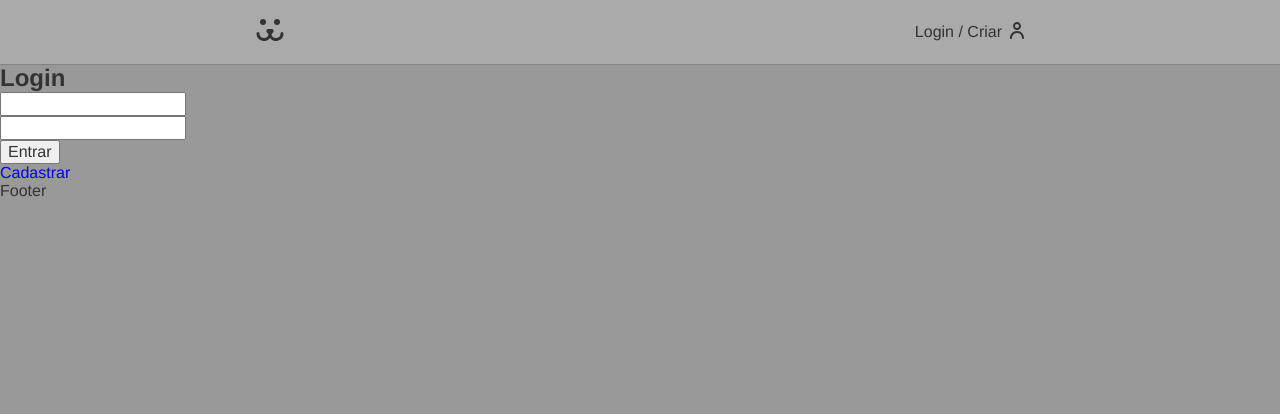
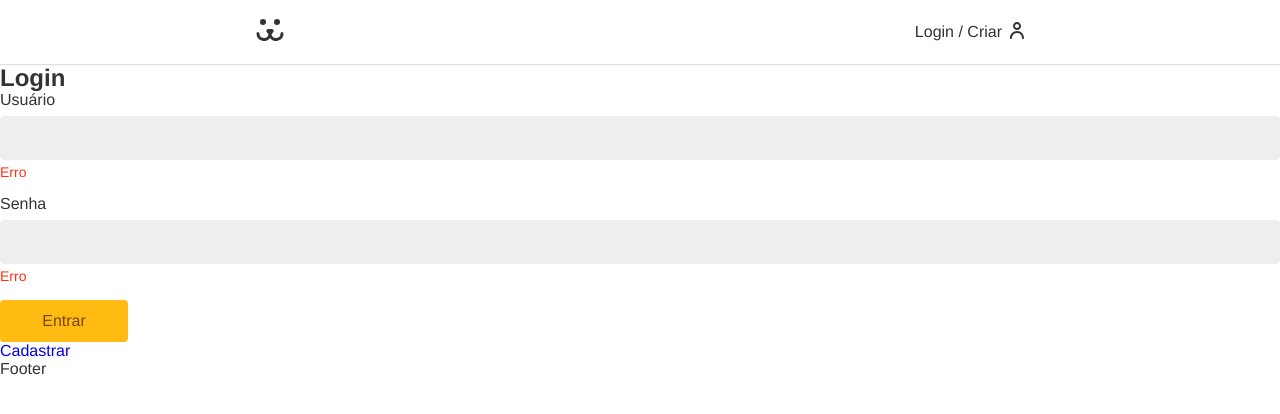
Before and after one commit to jfmacedo91/dogs, a React (Vite) app: page /login in a window 1280 px wide. Shown: the top 414 px of the page. Built offline with nearby package versions, Linux system fonts and the light colour scheme.

Commit message:
add form componentse

```diff
--- a/src/App.css
+++ b/src/App.css
@@ -9,7 +9,6 @@
   --type-first: Helvetica, Arial, Inter, sans-serif;
   --type-second: Spectral, Georgia;
   font-family: var(--type-first);
-  background-color: #999999;
 }
 
 h1, h2, h3, h4, p {
--- /dev/null
+++ b/src/Components/Forms/Button.jsx
@@ -0,0 +1,9 @@
+import styles from "./Button.module.css";
+
+const Button = ({ children, ...props }) => {
+  return (
+    <button { ...props } className={ styles.button }>{ children }</button>
+  );
+}
+
+export default Button;
--- /dev/null
+++ b/src/Components/Forms/Button.module.css
@@ -0,0 +1,23 @@
+.button {
+  min-width: 8rem;
+  padding: 0.75rem 1.25rem;
+  font-size: 1rem;
+  font-family: var(--type-first);
+  border: none;
+  border-radius: 0.25rem;
+  color: #764701;
+  background-color: #FFBB11;
+  cursor: pointer;
+  transition: 200ms;
+}
+
+.button:hover,
+.button:focus {
+  outline: none;
+  box-shadow: 0 0 0 2px #FFEEAA, 0 0 0 3px #FFBB11;
+}
+
+.button:disabled {
+  opacity: 0.5;
+  cursor: wait;
+}
--- /dev/null
+++ b/src/Components/Forms/Input.jsx
@@ -0,0 +1,13 @@
+import styles from "./Input.module.css";
+
+const Input = ({ label, name, type }) => {
+  return (
+    <div className={ styles.wrapper }>
+      <label className={ styles.label } htmlFor={ name }>{ label }</label>
+      <input className={ styles.input } type={ type } id={ name } name={ name } />
+      <p className={ styles.error }>Erro</p>
+    </div>
+  );
+}
+
+export default Input;
--- /dev/null
+++ b/src/Components/Forms/Input.module.css
@@ -0,0 +1,35 @@
+.wrapper {
+  margin-bottom: 1rem;
+}
+
+.label {
+  display: block;
+  font-size: 1rem;
+  line-height: 1;
+  padding-bottom: 0.5rem;
+}
+
+.input {
+  display: block;
+  width: 100%;
+  padding: 0.75rem;
+  font-size: 1rem;
+  border: 1px solid #EEEEEE;
+  border-radius: 0.25rem;
+  background-color: #EEEEEE;
+  transition: 200ms;
+}
+
+.input:hover,
+.input:focus {
+  outline: none;
+  border-color: #FFBB11;
+  background-color: #FFFFFF;
+  box-shadow: 0 0 0 3px #FFEEAA;
+}
+
+.error {
+  margin-top: 0.25rem;
+  font-size: 0.875rem;
+  color: #FF3311;
+}
--- a/src/Components/Header.module.css
+++ b/src/Components/Header.module.css
@@ -2,7 +2,6 @@
   position: fixed;
   top: 0;
   width: 100%;
-  background-color: #AAAAAA;
   box-shadow: 0 1px 1px #00000020;
   z-index: 100;
 }
--- a/src/Components/Login/LoginForm.jsx
+++ b/src/Components/Login/LoginForm.jsx
@@ -1,5 +1,8 @@
 import { useState } from "react";
 import { Link } from "react-router-dom";
+
+import Input from "../Forms/Input";
+import Button from "../Forms/Button";
 
 const LoginForm = () => {
   const [username, setUsername] = useState("");
@@ -25,17 +28,9 @@
     <section>
       <h1>Login</h1>
       <form onSubmit={ handleSubmit }>
-        <input
-          type="text"
-          value={ username }
-          onChange={ ({ target }) => setUsername(target.value) }
-        />
-        <input
-          type="text"
-          value={ password }
-          onChange={ ({ target }) => setPassword(target.value) }
-        />
-        <button>Entrar</button>
+        <Input label="Usuário" type="text" name="username" />
+        <Input label="Senha" type="password" name="password" />
+        <Button>Entrar</Button>
       </form>
 
       <Link to="/login/novo">Cadastrar</Link>
```
